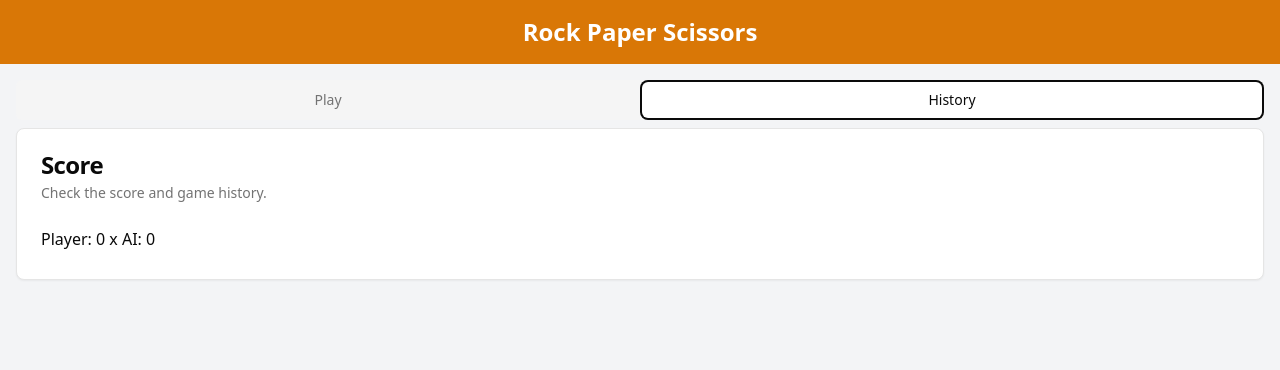
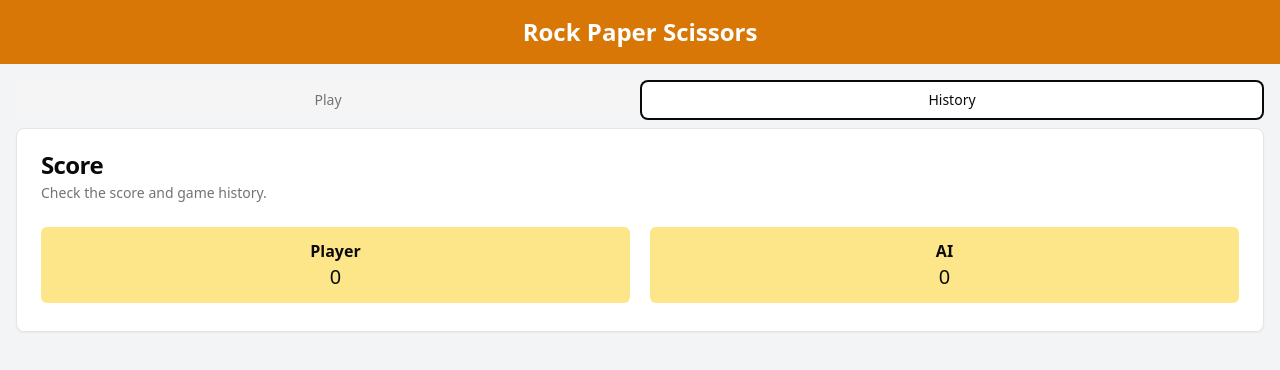
Before and after one commit to MateusBarceliniTuring/xAI_react_jsx, a React (Vite) app: page / in a window 1280 px wide. Both pictures are taken after a click on the tab "History". Shown: the top 370 px of the page. Built offline with nearby package versions, Linux system fonts and the light colour scheme.

Commit message:
41013-IdealResponse mini cards

```diff
--- a/src/App.jsx
+++ b/src/App.jsx
@@ -114,7 +114,10 @@ export default function App() {
           <CardDescription>Check the score and game history.</CardDescription>
         </CardHeader>
         <CardContent>
-          <p>Player: {playerScore} x AI: {aiScore}</p>
+          <div className="flex justify-between">
+            <ScoreCard title="Player" score={playerScore} />
+            <ScoreCard title="AI" score={aiScore} className="ml-5" />
+          </div>
           <Accordion className="mt-1" type="single" collapsible>
             {history.map((game, index) => (
               <AccordionItem value={`game-${index}`} key={index}>
@@ -131,6 +134,15 @@ export default function App() {
       </Card>
     );
   }
+
+  const ScoreCard = ({ title, score, className = "" }) => {
+    return (
+      <div className={`w-1/2 rounded-md text-center p-3 bg-amber-200 ${className}`}>
+        <h3 className="font-bold">{title}</h3>
+        <p className="text-xl">{score}</p>
+      </div>
+    );
+  };
 
   return (
     <div className="min-h-screen bg-gray-100">
```
